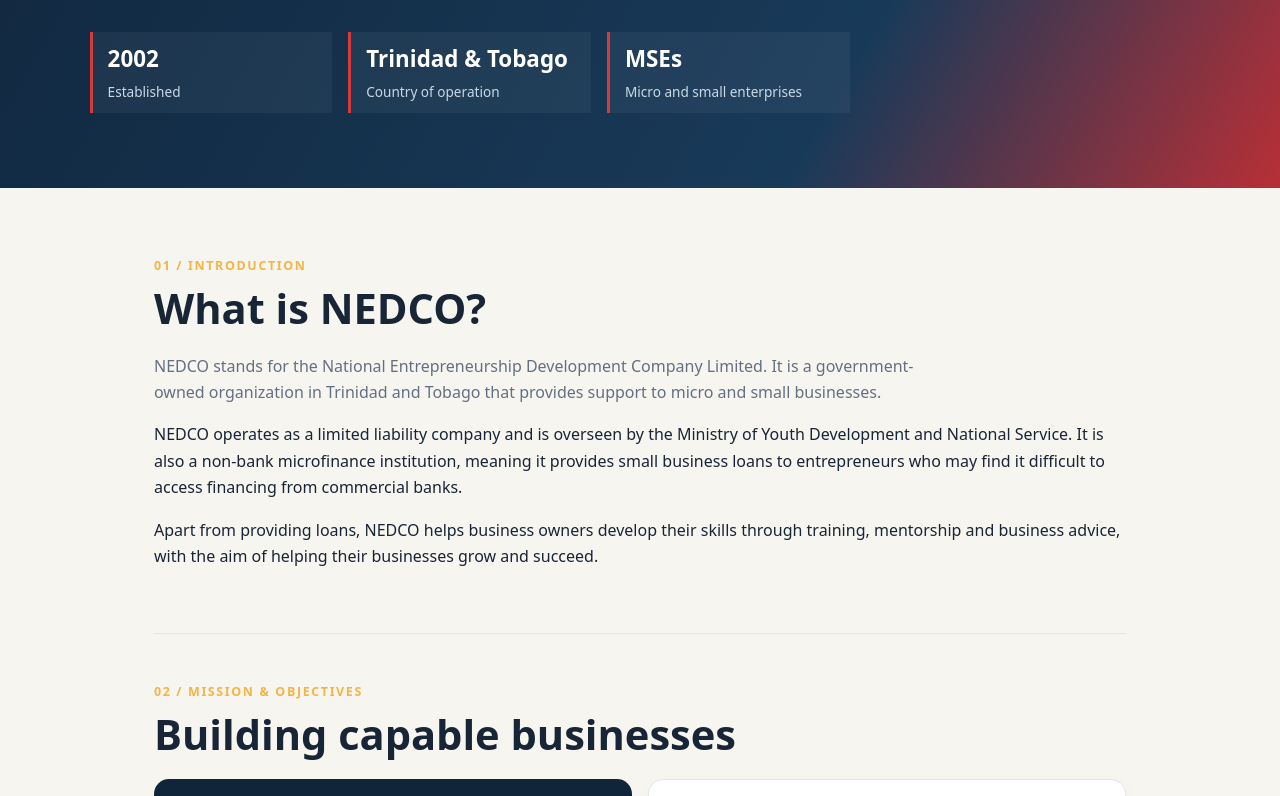
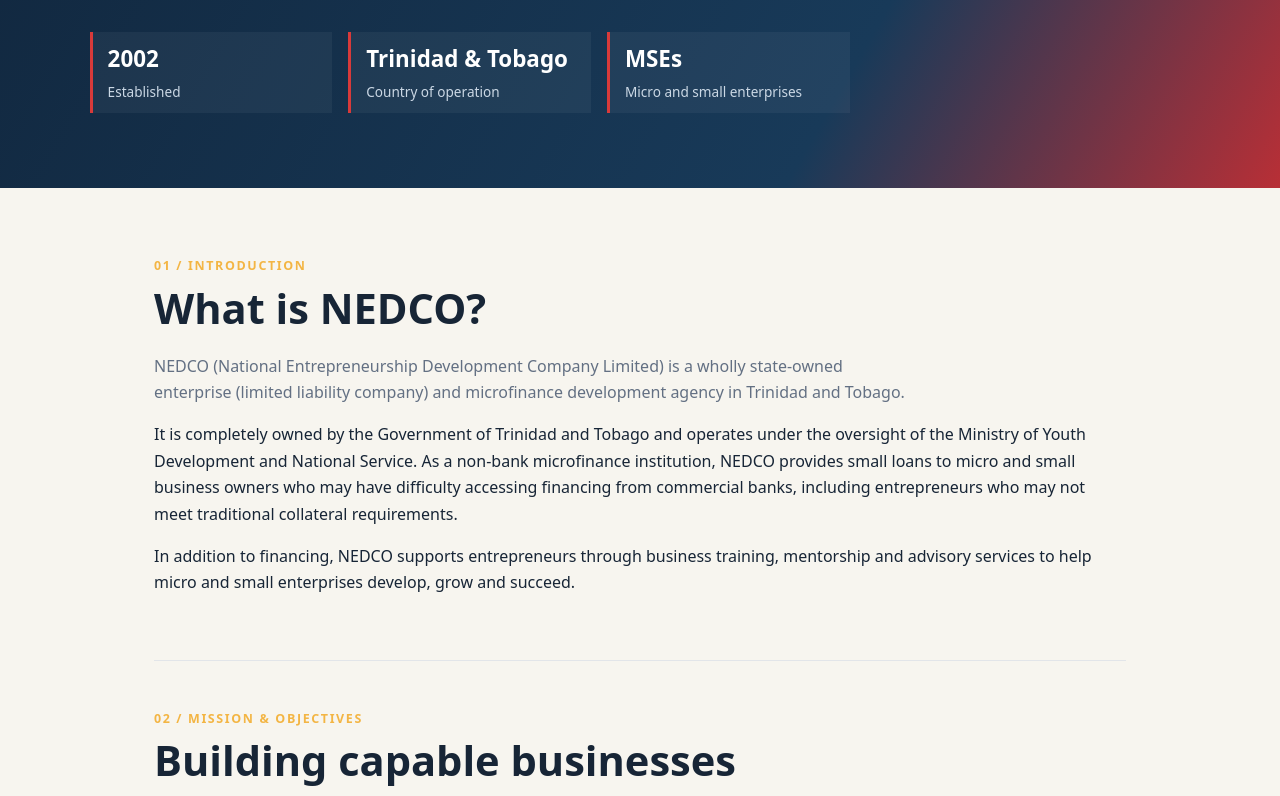
Before and after one commit to Sham2great/Techub, a plain HTML site: page index.html in a window 1280 px wide. Shown: the part 516-1312 px from the top of the page. Drawn offline with Linux system fonts and the light colour scheme.

Commit message:
Replace NEDCO introduction with supplied organization description

```diff
--- a/index.html
+++ b/index.html
@@ -14,9 +14,9 @@
 <section class="section" id="about">
   <div class="eyebrow">01 / Introduction</div>
   <h2>What is NEDCO?</h2>
-  <p class="lead">NEDCO stands for the National Entrepreneurship Development Company Limited. It is a government-owned organization in Trinidad and Tobago that provides support to micro and small businesses.</p>
-  <p>NEDCO operates as a limited liability company and is overseen by the Ministry of Youth Development and National Service. It is also a non-bank microfinance institution, meaning it provides small business loans to entrepreneurs who may find it difficult to access financing from commercial banks.</p>
-  <p>Apart from providing loans, NEDCO helps business owners develop their skills through training, mentorship and business advice, with the aim of helping their businesses grow and succeed.</p>
+  <p class="lead">NEDCO (National Entrepreneurship Development Company Limited) is a wholly state-owned enterprise (limited liability company) and microfinance development agency in Trinidad and Tobago.</p>
+  <p>It is completely owned by the Government of Trinidad and Tobago and operates under the oversight of the Ministry of Youth Development and National Service. As a non-bank microfinance institution, NEDCO provides small loans to micro and small business owners who may have difficulty accessing financing from commercial banks, including entrepreneurs who may not meet traditional collateral requirements.</p>
+  <p>In addition to financing, NEDCO supports entrepreneurs through business training, mentorship and advisory services to help micro and small enterprises develop, grow and succeed.</p>
 </section>
 <section class="section" id="mission"><div class="eyebrow">02 / Mission & objectives</div><h2>Building capable businesses</h2><div class="two"><div class="quote"><div class="eyebrow">Mission in brief</div><p>Support new and existing micro and small businesses so they can become financially independent, sustainable and competitive.</p><strong>In simple terms: help businesses stand on their own.</strong></div><div class="card"><h3>Main objectives</h3><ul><li>Improve access to business financing.</li><li>Develop entrepreneurs’ knowledge and skills.</li><li>Support business planning and assessment.</li><li>Encourage sustainable growth.</li></ul></div></div><div class="callout"><b>Need addressed:</b> Entrepreneurs may have a viable idea but lack funding, business knowledge, guidance or resources to establish a business.</div></section>
 <section class="section" id="services"><div class="eyebrow">03 / Services</div><h2>More than just a loan</h2><div class="grid"><div class="card"><h3>Business financing</h3><p>Loan options for eligible registered businesses to support approved business needs.</p></div><div class="card"><h3>Entrepreneurial training</h3><p>Practical learning to strengthen business and management skills.</p></div><div class="card"><h3>Business advisory</h3><p>Guidance to help owners assess needs and make business decisions.</p></div><div class="card"><h3>Business assessment</h3><p>Assessment of business needs and readiness during development or financing.</p></div><div class="card"><h3>Mentorship</h3><p>Support to apply business knowledge and work through challenges.</p></div><div class="card"><h3>Business Accelerator Programme</h3><p>Development support that may combine training, advisory, mentorship, networking and financing access.</p></div></div><p class="small">Services and programme availability can change; confirm current details with NEDCO.</p></section>
```
